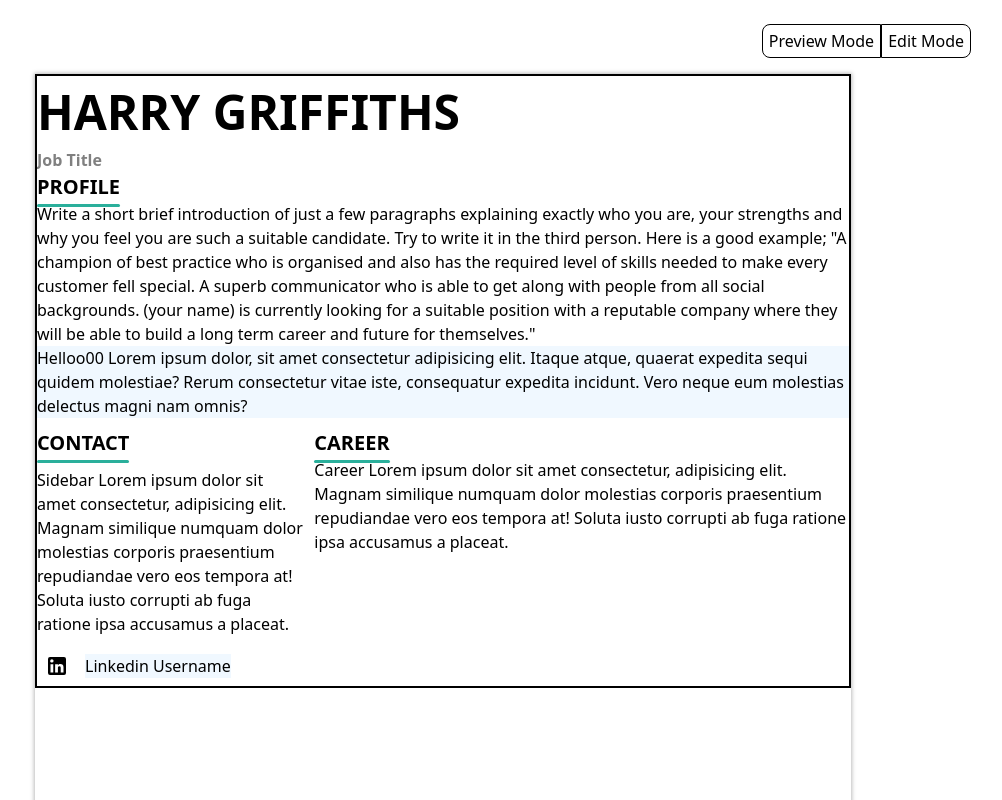
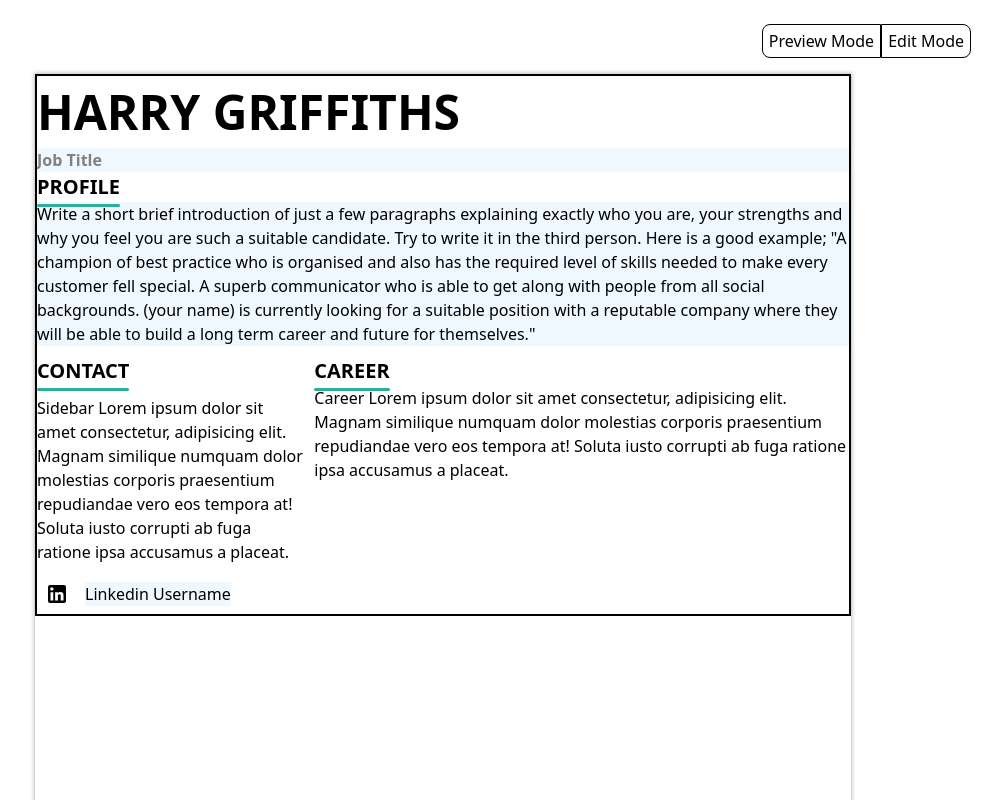
Before and after one commit to Mavrik-jnr/CV-builder, a React (Create React App) app: page / in a window 1280 px wide. Shown: the top 800 px of the page, without its empty margins (197-1199 px from the left). Built offline with nearby package versions, Linux system fonts and the light colour scheme.

Commit message:
Make the header section editable by default

```diff
--- a/src/components/section/Header.js
+++ b/src/components/section/Header.js
@@ -14,8 +14,11 @@ export class Header extends Component {
     return (
       <header>
         <h1>harry Griffiths</h1>
+        <Input>
           <h3>Job Title</h3>
+        </Input>
         <h2>profile</h2>
+        <Input>
           <p>
             Write a short brief introduction of just a few paragraphs explaining
             exactly who you are, your strengths and why you feel you are such a
@@ -24,14 +27,9 @@ export class Header extends Component {
             has the required level of skills needed to make every customer fell
             special. A superb communicator who is able to get along with people
             from all social backgrounds. (your name) is currently looking for a
-          suitable position with a reputable company where they will be able to
-          build a long term career and future for themselves."
+            suitable position with a reputable company where they will be able
+            to build a long term career and future for themselves."
           </p>
-        <Input>
-          Helloo00 Lorem ipsum dolor, sit amet consectetur adipisicing elit.
-          Itaque atque, quaerat expedita sequi quidem molestiae? Rerum
-          consectetur vitae iste, consequatur expedita incidunt. Vero neque eum
-          molestias delectus magni nam omnis?
         </Input>
       </header>
     );
```
Lines whose indentation alone changed are shown as unchanged.
